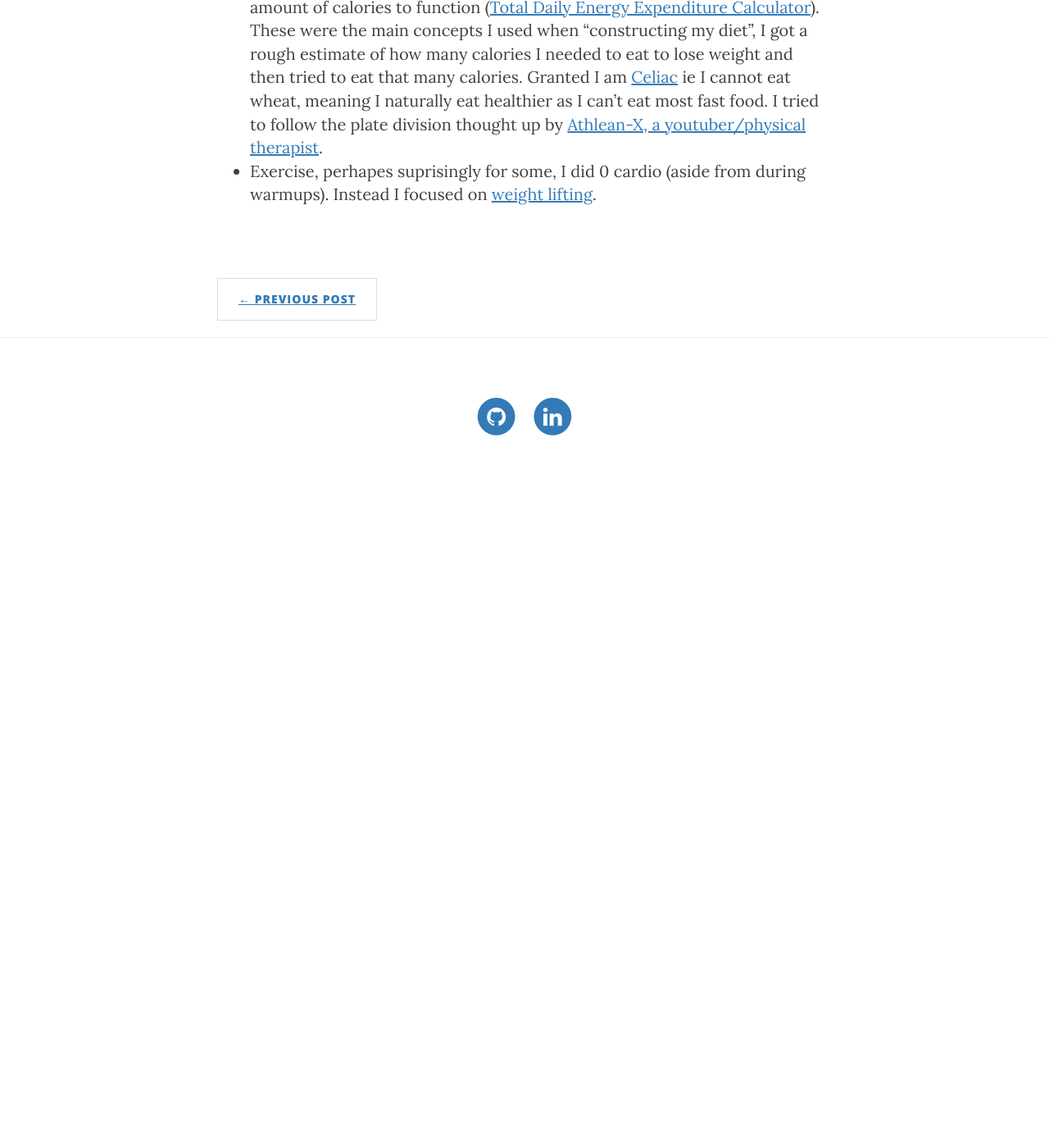
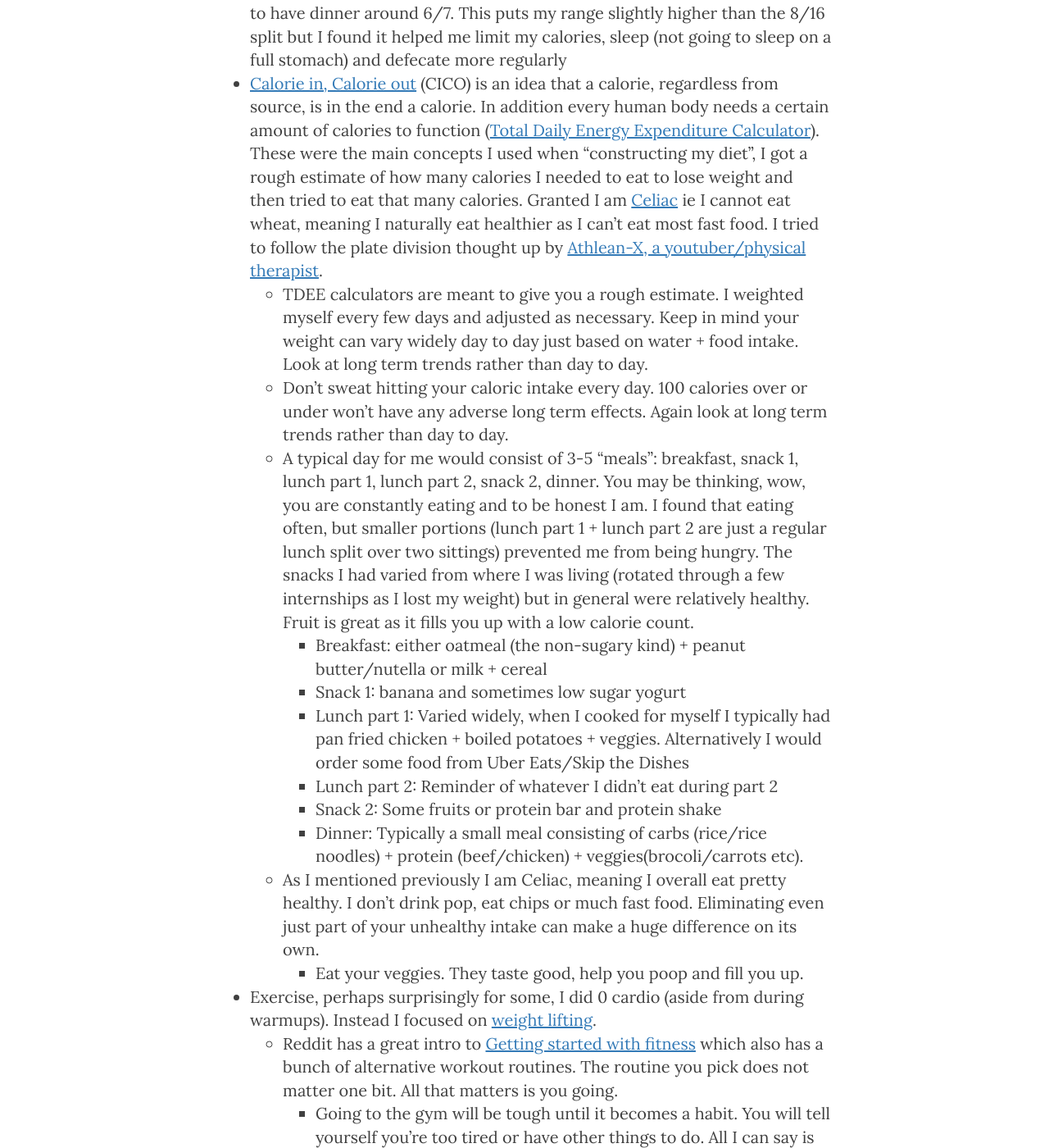
Before and after one commit to kwojcicki/kwojcicki.github.io, a Jekyll site: the page built from _posts/2020-01-11-LOSING-WEIGHT.md, in a window 1280 px wide and 1400 px high, scrolled down 1474 px. Shown: the whole window at 82% size. Built offline with Jekyll 4.4.1, drawn with Linux system fonts in a browser that asks for light colours; nearby versions of some CDN libraries; before the commit the page ends 2104 px from its top, so only the background shows below that; some of the changed text lies outside the part shown.

Commit message:
Progress on losing weight

```diff
--- a/_posts/2020-01-11-LOSING-WEIGHT.md
+++ b/_posts/2020-01-11-LOSING-WEIGHT.md
@@ -11,12 +11,30 @@
 
 # Introduction
 
-> Disclaimer: I am neither a nutritionist nor an expert on anything related to nutrition. This is simply explaining what I did.
+> Disclaimer: I am neither a nutritionist nor an expert on anything related to nutrition. This is simply a write up of what worked for me.
 
-First I would like to give some context, in how I got to my peak weight of 110kgs (240 lbs). In highschool I played a lot of soccer and was a sizeable 6 foot tall teenager. This allowed to me eat all. Once I went to university I stopped playing as much soccer, as one would expect I gained a decent amount of weight due to that change. Additionally, when I begun interning at various companies, I gained the misconecption that if I was ever tired I simply needed to eat more food.
+First I would like to give some context, to how I got to my peak weight of 110kgs (240 lbs). In highschool I played a lot of soccer and was a sizeable 6 foot tall teenager. This allowed to me eat everything and always. Once I went to university I stopped playing as much soccer, as one would expect I gained a decent amount of weight due to that change. Additionally, when I begun interning at various companies, I gained the misconception that if I was ever tired I simply needed to eat more food.
 
-Eventually I grew tired of out growing my clothes and decided to make many changes in my life. Heres a list of things that I changed which helped me go from 110 kgs (240 pounds) to 80 kgs (175 pounds) in a little over a year.
+Eventually I grew tired of out growing my clothes and decided to make many changes in my life. I don't have any fancy graphs or before/after photos. All I have are some words of advice and encouragement that can hopefully help those in need.
+
+Heres a list of things that I changed which helped me go from 110 kgs (240 pounds) to 80 kgs (175 pounds) in a little over a year.
 
 - [Intermittent fasting](https://en.wikipedia.org/wiki/Intermittent_fasting) (IF) is a describes a few types of fasting, one of which is periodic fasting where an individual eats for 8 hours a day then fasts the other 16 hours of the day (I see many doing a more extreme 6/18 split). The idea behind restricting the time when you can eat is in a short period of time you can only stuff your self so much. Therefore you will naturally limit your caloric intact and lose weight. I tend to eat breakfast around 8 and try to have dinner around 6/7. This puts my range slightly higher than the 8/16 split but I found it helped me limit my calories, sleep (not going to sleep on a full stomach) and defecate more regularly
 - [Calorie in, Calorie out](https://en.wikipedia.org/wiki/A_calorie_is_a_calorie) (CICO) is an idea that a calorie, regardless from source, is in the end a calorie. In addition every human body needs a certain amount of calories to function ([Total Daily Energy Expenditure Calculator](https://tdeecalculator.net/)). These were the main concepts I used when "constructing my diet", I got a rough estimate of how many calories I needed to eat to lose weight and then tried to eat that many calories. Granted I am [Celiac](https://celiac.org/about-celiac-disease/what-is-celiac-disease/) ie I cannot eat wheat, meaning I naturally eat healthier as I can't eat most fast food. I tried to follow the plate division thought up by [Athlean-X, a youtuber/physical therapist](https://www.youtube.com/watch?v=wJ0QXCTqjUs).
-- Exercise, perhapes suprisingly for some, I did 0 cardio (aside from during warmups). Instead I focused on [weight lifting](https://www.muscleandstrength.com/workouts/frankoman-dumbbell-only-split.html).
+  - TDEE calculators are meant to give you a rough estimate. I weighted myself every few days and adjusted as necessary. Keep in mind your weight can vary widely day to day just based on water + food intake. Look at long term trends rather than day to day.
+  - Don't sweat hitting your caloric intake every day. 100 calories over or under won't have any adverse long term effects. Again look at long term trends rather than day to day.
+  - A typical day for me would consist of 3-5 "meals": breakfast, snack 1, lunch part 1, lunch part 2, snack 2, dinner. You may be thinking, wow, you are constantly eating and to be honest I am. I found that eating often, but smaller portions (lunch part 1 + lunch part 2 are just a regular lunch split over two sittings) prevented me from being hungry. The snacks I had varied from where I was living (rotated through a few internships as I lost my weight) but in general were relatively healthy. Fruit is great as it fills you up with a low calorie count.
+    - Breakfast: either oatmeal (the non-sugary kind) + peanut butter/nutella or milk + cereal
+    - Snack 1: banana and sometimes low sugar yogurt
+    - Lunch part 1: Varied widely, when I cooked for myself I typically had pan fried chicken + boiled potatoes + veggies. Alternatively I would order some food from Uber Eats/Skip the Dishes
+    - Lunch part 2: Reminder of whatever I didn't eat during part 2
+    - Snack 2: Some fruits or protein bar and protein shake
+    - Dinner: Typically a small meal consisting of carbs (rice/rice noodles) + protein (beef/chicken) + veggies(brocoli/carrots etc).
+  - As I mentioned previously I am Celiac, meaning I overall eat pretty healthy. I don't drink pop, eat chips or much fast food. Eliminating even just part of your unhealthy intake can make a huge difference on its own.
+    - Eat your veggies. They taste good, help you poop and fill you up.
+- Exercise, perhaps surprisingly for some, I did 0 cardio (aside from during warmups). Instead I focused on [weight lifting](https://www.muscleandstrength.com/workouts/frankoman-dumbbell-only-split.html).
+  - Reddit has a great intro to [Getting started with fitness](https://thefitness.wiki/getting-started-with-fitness/) which also has a bunch of alternative workout routines. The routine you pick does not matter one bit. All that matters is you going.
+    - Going to the gym will be tough until it becomes a habit. You will tell yourself you're too tired or have other things to do. All I can say is the human body is capable of some amazing things, push yourself.
+- As I mentioned while I gained weight I believed my tiredness was due to inadequate caloric intake. I started monitoring when I felt tired vs awake. What I quickly found out, perhaps unintuitively, is the less I do the more tired I get. If, I go to work and do absolutely nothing I will feel awful. Not because of being hungry, but because of being bored. I needed to go to the gym, meet my friends or work on a side project to reinvigorate myself. This helped me realize my energy was often based on my emotional state.
+  - This isn't to say you can always push through your tiredness. All I am saying is learn to listen to your own body.
+- Be ambitious in your goals. Its very easy to become complicanect
```
